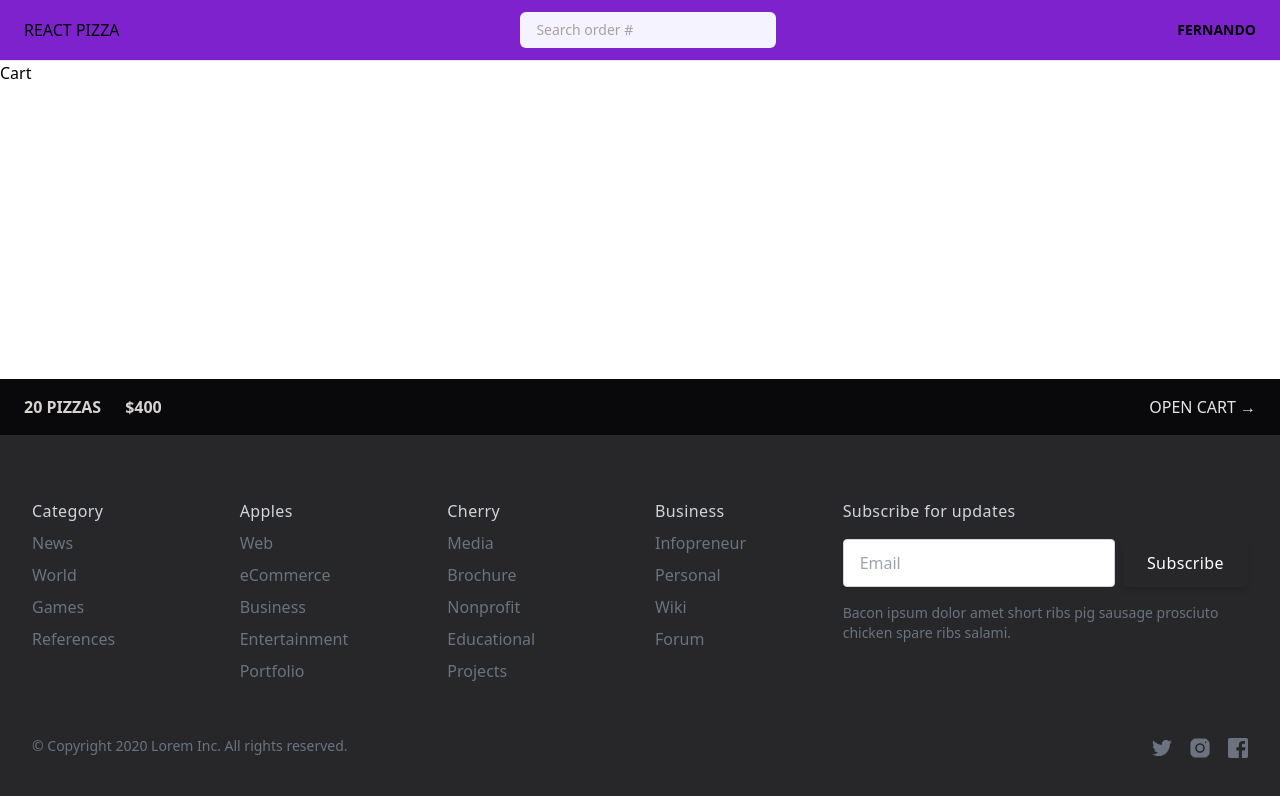
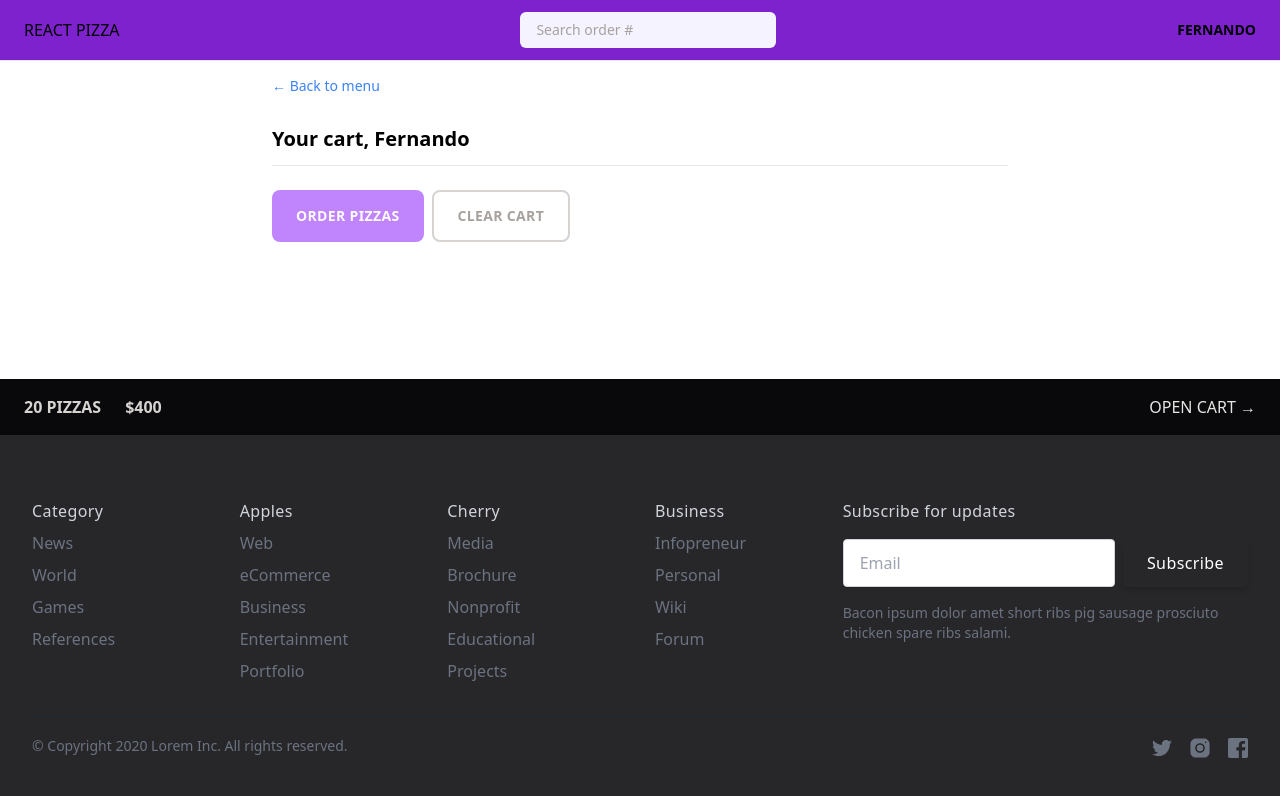
Before and after one commit to LuisSalas94/ARTISANAL-PIZZA-PANTRY-React-Pizza, a React (Vite) app: page /cart in a window 1280 px wide. Shown: the top 796 px of the page. Built offline with nearby package versions, Linux system fonts and the light colour scheme.

Commit message:
Add Cart

```diff
--- a/src/App.jsx
+++ b/src/App.jsx
@@ -23,7 +23,7 @@ const router = createBrowserRouter([
         element: <Cart />,
       },
       {
-        path: "/order",
+        path: "/order/:orderId",
         element: <Order />,
       },
     ],
--- a/src/features/cart/Cart.jsx
+++ b/src/features/cart/Cart.jsx
@@ -1,5 +1,28 @@
+import { useSelector } from "react-redux";
+import Button from "../../ui/Button";
+import LinkButton from "../../ui/LinkButton";
+import CartItem from "./CartItem";
+
 const Cart = () => {
-  return <div>Cart</div>;
+  const cart = useSelector((state) => state.cart.cart);
+
+  return (
+    <div className="mx-auto max-w-3xl px-4 py-3">
+      <LinkButton to="/menu">&larr; Back to menu</LinkButton>
+      <h2 className="mt-7 text-xl font-semibold">Your cart, Fernando</h2>
+
+      <ul className=" mt-3 divide-y divide-stone-200 border-b">
+        {cart.map((item) => (
+          <CartItem key={item.pizzaId} item={item} />
+        ))}
+      </ul>
+
+      <div className="mt-6 space-x-2">
+        <Button type="primary">Order pizzas</Button>
+        <Button type="secondary">Clear cart</Button>
+      </div>
+    </div>
+  );
 };
 
 export default Cart;
--- /dev/null
+++ b/src/features/cart/CartItem.jsx
@@ -0,0 +1,22 @@
+import { formatCurrency } from "../../utils/helpers";
+import DeleteItem from "./DeleteItem";
+import UpdateItemQuantity from "./UpdateItemQuantity";
+
+const CartItem = ({ item }) => {
+  const { pizzaId, name, quantity, totalPrice } = item;
+
+  return (
+    <li className="py-3 sm:flex sm:items-center sm:justify-between">
+      <p>
+        {quantity}&times; {name}
+      </p>
+      <div className="flex items-center justify-between sm:gap-6">
+        <p className="text-sm font-bold">{formatCurrency(totalPrice)}</p>
+        <UpdateItemQuantity />
+        <DeleteItem pizzaId={pizzaId} />
+      </div>
+    </li>
+  );
+};
+
+export default CartItem;
--- /dev/null
+++ b/src/features/cart/DeleteItem.jsx
@@ -0,0 +1,15 @@
+import { useDispatch } from "react-redux";
+import Button from "../../ui/Button";
+import { deleteItem } from "./cartSlice";
+
+const DeleteItem = ({ pizzaId }) => {
+  const dispatch = useDispatch();
+
+  return (
+    <Button type="small" onClick={() => dispatch(deleteItem(pizzaId))}>
+      Delete
+    </Button>
+  );
+};
+
+export default DeleteItem;
--- /dev/null
+++ b/src/features/cart/UpdateItemQuantity.jsx
@@ -0,0 +1,13 @@
+import Button from "../../ui/Button";
+
+const UpdateItemQuantity = () => {
+  return (
+    <div className="flex items-center gap-2 md:gap-3">
+      <Button type="round">-</Button>
+      <span className="text-sm font-medium">Quantity</span>
+      <Button type="round">+</Button>
+    </div>
+  );
+};
+
+export default UpdateItemQuantity;
--- a/src/features/cart/cartSlice.js
+++ b/src/features/cart/cartSlice.js
@@ -12,8 +12,13 @@ const cartSlice = createSlice({
       //payload is the item we want to add
       state.cart.push(action.payload);
     },
+
+    deleteItem(state, action) {
+      // payload is the id of the item we want to delete
+      state.cart = state.cart.filter((item) => item.pizzaId !== action.payload);
+    },
   },
 });
 
-export const { addItem } = cartSlice.actions;
+export const { addItem, deleteItem } = cartSlice.actions;
 export default cartSlice.reducer;
--- a/src/ui/LinkButton.jsx
+++ b/src/ui/LinkButton.jsx
@@ -1,5 +1,23 @@
-const LinkButton = () => {
-  return <div>LinkButton</div>;
+import { useNavigate, Link } from "react-router-dom";
+
+const LinkButton = ({ children, to }) => {
+  const navigate = useNavigate();
+  const className = "text-sm text-blue-500 hover:text-blue-700 hover:underline";
+
+  console.log("LinkButton: to = ", to);
+
+  if (to === "-1")
+    return (
+      <button className={className} onClick={() => navigate(-1)}>
+        {children}
+      </button>
+    );
+
+  return (
+    <Link className={className} to={to}>
+      {children}
+    </Link>
+  );
 };
 
 export default LinkButton;
```
